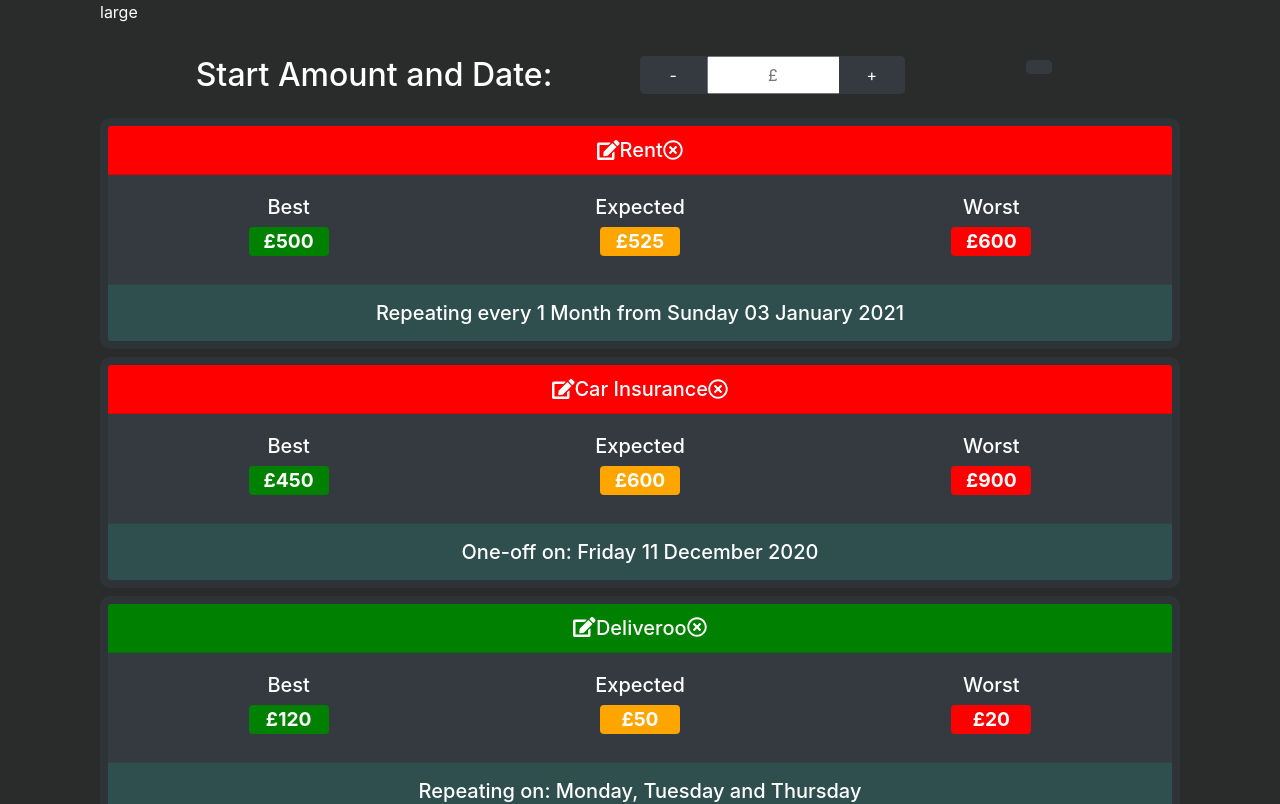
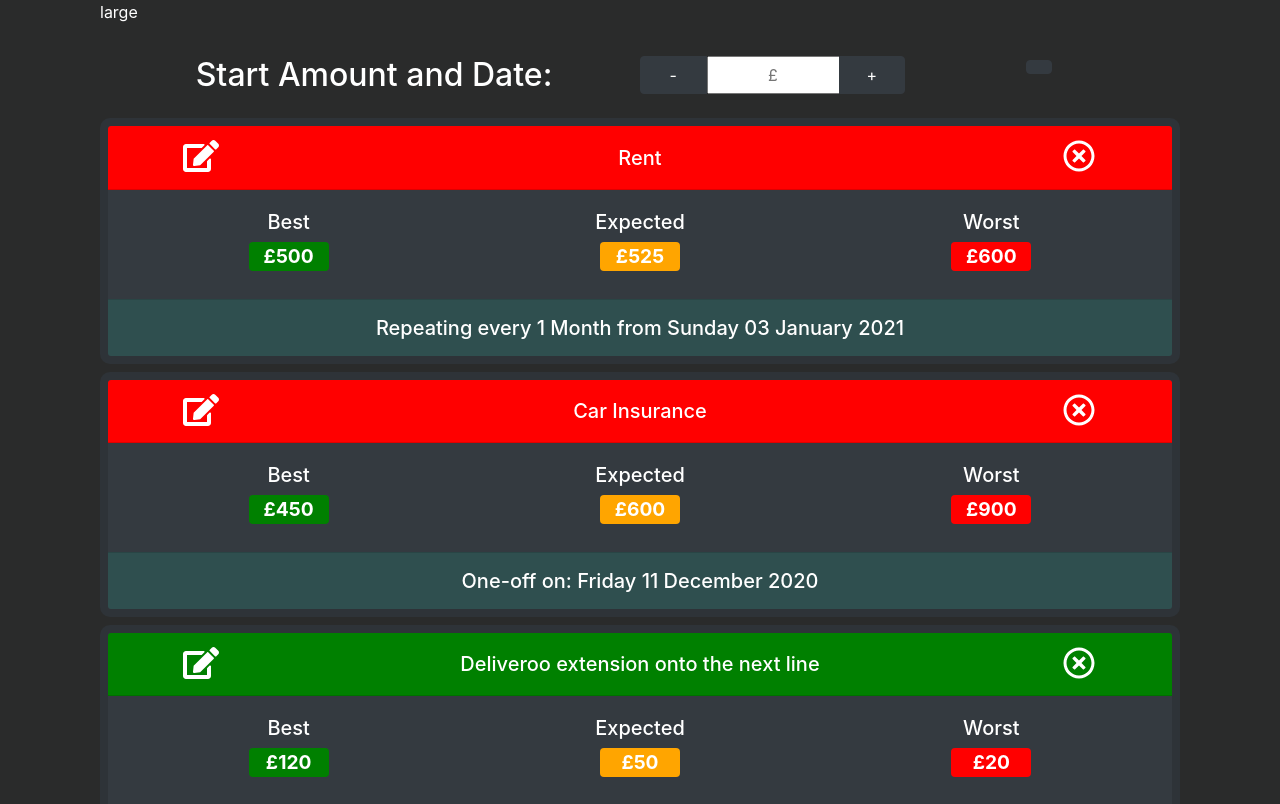
Before and after one commit to rorypearson26/cash-flow-forecaster, a React (Create React App) app in the folder front-end/: page / in a window 1280 px wide. Shown: the top 804 px of the page. Built offline with nearby package versions, Linux system fonts and the light colour scheme.

Commit message:
delete and edit buttons added

```diff
--- a/front-end/src/components/DeleteButton.jsx
+++ b/front-end/src/components/DeleteButton.jsx
@@ -2,7 +2,8 @@
 
 class DeleteButton extends Component {
   render() {
-    return <i class="far fa-times-circle"></i>;
+    const { onClick, id } = this.props;
+    return <i class="far fa-times-circle" onClick={() => onClick(id)}></i>;
   }
 }
 
--- a/front-end/src/components/TransactionCard.jsx
+++ b/front-end/src/components/TransactionCard.jsx
@@ -75,12 +75,13 @@
   }
 
   getButtonStyle() {
-    const buttonStyle = { color: "white", fontSize: "4rem" };
+    const buttonStyle = { color: "white", fontSize: "2rem", cursor: "pointer" };
     return buttonStyle;
   }
 
   render() {
-    const { income, name, values } = this.props.transaction;
+    const { income, name, values, id } = this.props.transaction;
+    const { onDelete, key } = this.props;
     const { ...headerStyle } = this.getHeaderStyle(income);
     const { ...footerStyle } = this.getFooterStyle(income);
     const { ...badgeStyle } = this.getBadgeStyle();
@@ -99,9 +100,15 @@
       >
         <div>
           <h5 className="card-header text-center" style={{ ...headerStyle }}>
-            <EditButton style={{ ...buttonStyle }} />
-            {name.data}
-            <DeleteButton style={{ ...buttonStyle }} />
+            <div className="row ">
+              <div className="col-2 my-auto" style={{ ...buttonStyle }}>
+                <EditButton />
+              </div>
+              <div className="col-8 my-auto">{name.data}</div>
+              <div className="col-2 my-auto" style={{ ...buttonStyle }}>
+                <DeleteButton onClick={() => onDelete()} id={id} />
+              </div>
+            </div>
           </h5>
         </div>
         <div className="card-body">
--- a/front-end/src/components/TransactionForm.jsx
+++ b/front-end/src/components/TransactionForm.jsx
@@ -167,8 +167,6 @@
 
   handleRepTypeChange = (e) => {
     let { transaction } = this.state;
-    // let { target } = e;
-    // transaction.repeatType.short = target.value;
     transaction.repeatType.long = e.target.options[e.target.selectedIndex].text;
     this.setState({ transaction });
   };
--- a/front-end/src/components/TransactionTable.jsx
+++ b/front-end/src/components/TransactionTable.jsx
@@ -4,6 +4,7 @@
 class TransactionTable extends Component {
   render() {
     const transactions = [...this.props.transactions];
+    const { onDelete } = this.props;
     console.log(transactions);
     return (
       // <table class="table table-striped table-dark">
@@ -33,7 +34,12 @@
       <div>
         {transactions.map((transaction, i) => (
           <div className="mt-2 mb-2">
-            <TransactionCard transaction={transaction} />
+            <TransactionCard
+              key={i}
+              onDelete={() => onDelete()}
+              index={i}
+              transaction={transaction}
+            />
           </div>
         ))}
       </div>
--- a/front-end/src/components/UserInput.jsx
+++ b/front-end/src/components/UserInput.jsx
@@ -10,19 +10,20 @@
     boundaryData: { startDate: "", endDate: "", amount: "" },
     transactions: [
       {
+        id: 0,
         income: false,
         name: { data: "Rent", error: "" },
         values: [500, 525, 600],
         repeat: true,
         repeatOnDays: false,
         days: [
-          { id: 0, day: "Mo", active: false },
-          { id: 1, day: "Tu", active: false },
-          { id: 2, day: "We", active: false },
-          { id: 3, day: "Th", active: false },
-          { id: 4, day: "Fr", active: false },
-          { id: 5, day: "Sa", active: false },
-          { id: 6, day: "Su", active: false },
+          { id: 0, day: "Mo", longDay: "Monday", active: false },
+          { id: 1, day: "Tu", longDay: "Tuesday", active: false },
+          { id: 2, day: "We", longDay: "Wednesday", active: false },
+          { id: 3, day: "Th", longDay: "Thursday", active: false },
+          { id: 4, day: "Fr", longDay: "Friday", active: false },
+          { id: 5, day: "Sa", longDay: "Saturday", active: false },
+          { id: 6, day: "Su", longDay: "Sunday", active: false },
         ],
         repeatDate: new Date(),
         oneOffDate: new Date(),
@@ -30,6 +31,7 @@
         frequency: 1,
       },
       {
+        id: 1,
         income: false,
         name: { data: "Car Insurance", error: "" },
         values: [450, 600, 900],
@@ -50,8 +52,9 @@
         frequency: "",
       },
       {
+        id: 2,
         income: true,
-        name: { data: "Deliveroo", error: "" },
+        name: { data: "Deliveroo extension onto the next line", error: "" },
         values: [20, 50, 120],
         repeat: true,
         repeatOnDays: true,
@@ -70,6 +73,14 @@
         frequency: "",
       },
     ],
+  };
+
+  handleDelete = (transactionID) => {
+    const transactions = this.state.transactions.filter(
+      (t) => t.id !== transactionID
+    );
+    this.setState({ transactions });
+    console.log("HERE");
   };
 
   onSubmit = (transaction) => {
@@ -99,7 +110,10 @@
         </div>
         <div className="row ">
           <div className="col-12">
-            <TransactionTable transactions={transactions} />
+            <TransactionTable
+              transactions={transactions}
+              onDelete={this.handleDelete}
+            />
           </div>
         </div>
         <div className="row">
```
